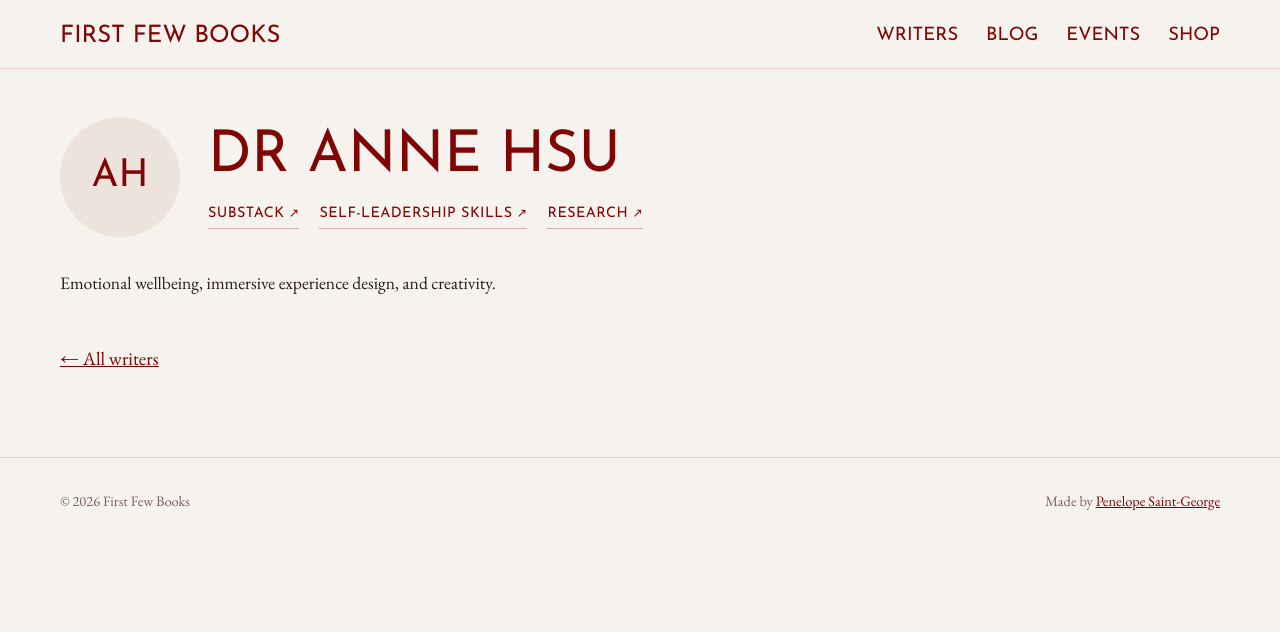
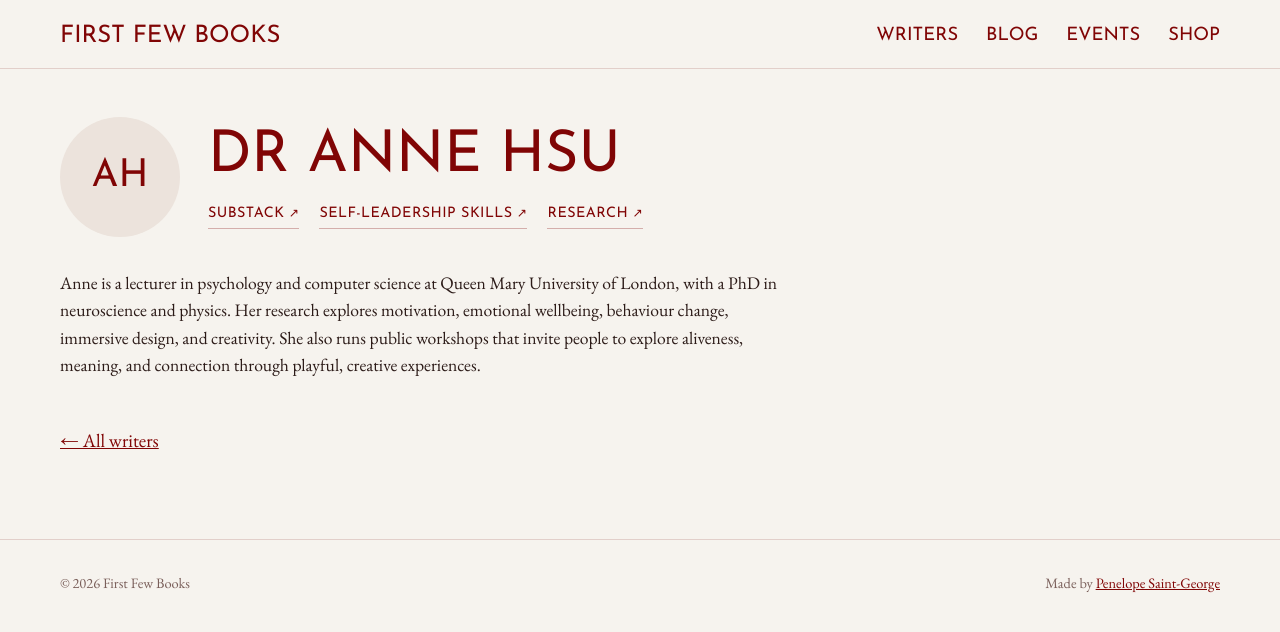
Before and after one commit to nelepope/firstfewbooks, a Jekyll site: the page built from _members/anne-hsu.md, in a window 1280 px wide. Shown: the top 632 px of the page. Built offline with Jekyll 4.4.1, drawn with Linux system fonts in a browser that asks for light colours.

Commit message:
Update Dr Anne Hsu's bio
Co-Authored-By: Claude Opus 5.5 <noreply@anthropic.com>

```diff
--- a/_members/anne-hsu.md
+++ b/_members/anne-hsu.md
@@ -9,4 +9,4 @@ links:
     url: https://www.seresearch.qmul.ac.uk/cmai/people/ahsu/#publications
 ---
 
-Emotional wellbeing, immersive experience design, and creativity.
+Anne is a lecturer in psychology and computer science at Queen Mary University of London, with a PhD in neuroscience and physics. Her research explores motivation, emotional wellbeing, behaviour change, immersive design, and creativity. She also runs public workshops that invite people to explore aliveness, meaning, and connection through playful, creative experiences.
```
